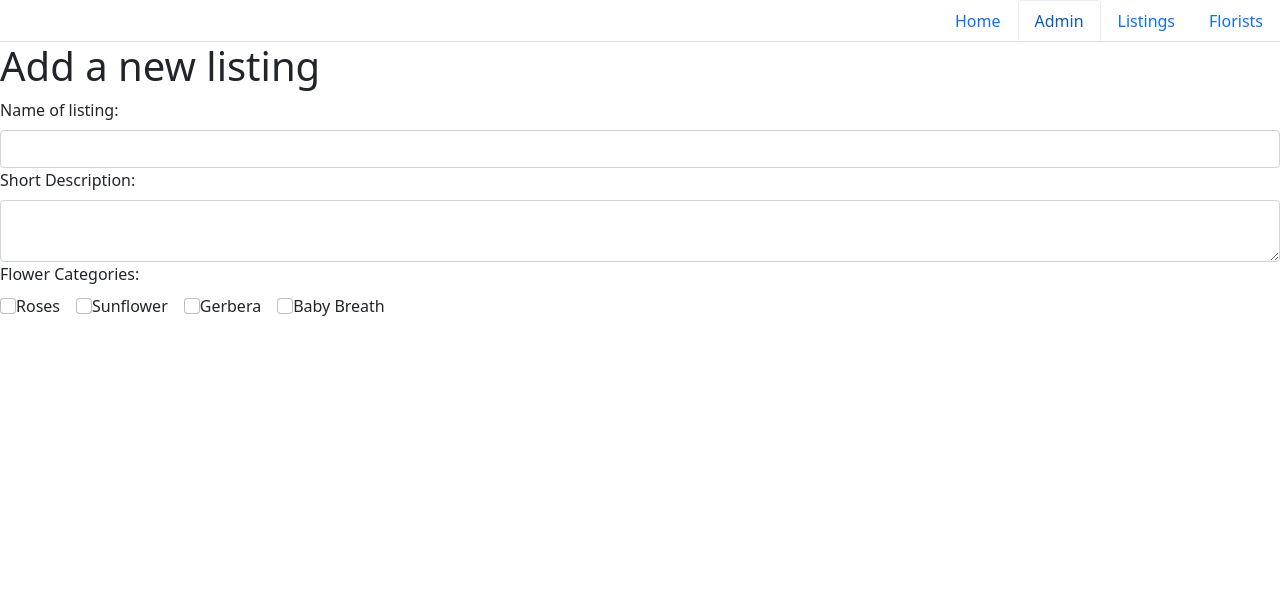
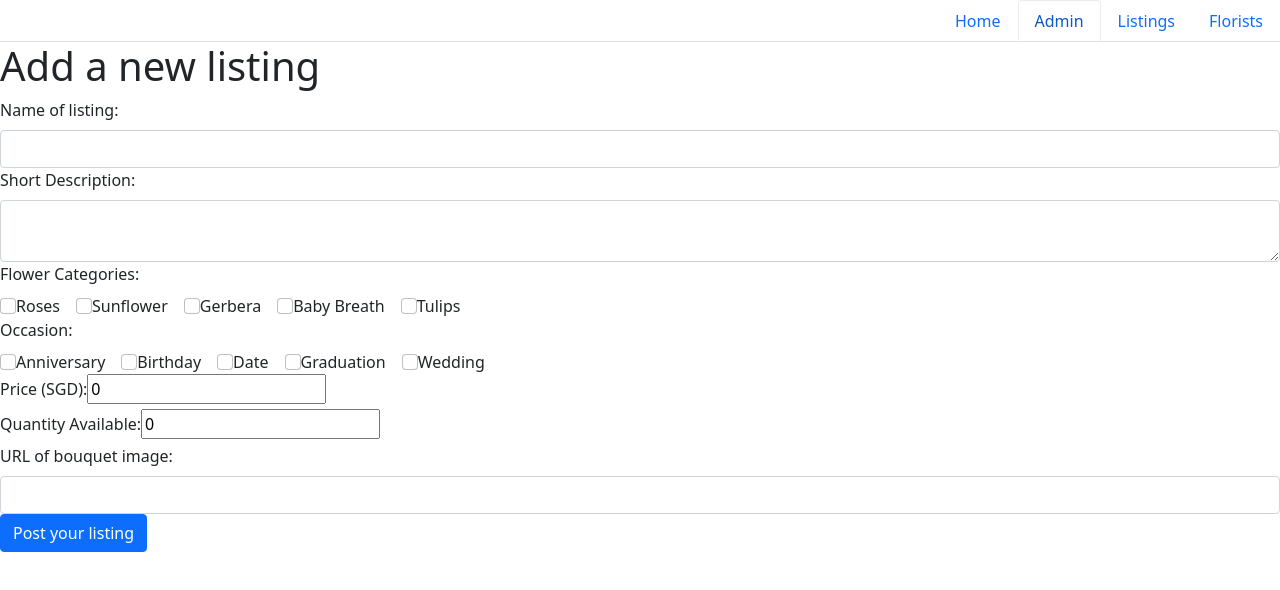
Before and after one commit to wanyi2882/Project-2-React, a React (Create React App) app in the folder project-2/: page / in a window 1280 px wide. Both pictures are taken after a click on the button "Admin". Shown: the top 590 px of the page. Built offline with nearby package versions, Linux system fonts and the light colour scheme.

Commit message:
Form update + validation for new listings

```diff
--- a/project-2/src/components/Admin.js
+++ b/project-2/src/components/Admin.js
@@ -1,13 +1,69 @@
 import React from 'react'
+import axios from 'axios'
+import Listings from './Listings'
 
 //Create form for Florists to add in new listings
 
 export default class Admin extends React.Component{
+
+    url = 'https://3000-tan-nightingale-xhc8uhmi.ws-us18.gitpod.io'
+
+    sendData = async () => {
+        await axios.post(this.url + "/listings",
+                                                 {
+                                                    "name": this.state.newListingName,
+                                                    "flower_type": this.state.newListingCategory,
+                                                    "price": parseFloat(this.state.newListingPrice),
+                                                    "occasion": this.state.newListingOccasion,
+                                                    "quantity": parseInt(this.state.newListingQuantity),
+                                                    "image": this.state.newListingImage
+                                                })
+
+    }
+
     state = {
         'newListingName': "",
         'newListingDescription': "",
-        'newListingCategory': []
+        'newListingCategory': [],
+        'newListingPrice': 0,
+        'newListingQuantity': 0,
+        'newListingOccasion': [],
+        'newListingImage': ""
+    }
 
+    onSubmitForm = () => {
+        let error = ""
+        if (this.state.newListingName.length < 1) {
+            error = error + "Please enter a name" + "\n"
+        }
+
+        if (this.state.newListingCategory.length < 1) {
+            error = error + "please choose at least one flower type" + "\n"
+        }
+
+        if (parseFloat(this.state.newListingPrice) <= 0) {
+            error = error + "Please enter price" + "\n"
+        }
+
+        if (parseInt(this.state.newListingQuantity) <= 0) {
+            error = error + "Please enter quantity more than 0" + "\n"
+        }
+
+        if (this.state.newListingOccasion < 1) {
+            error = error + "Please choose at least one occasion" + "\n"
+        }
+
+        if (this.state.newListingImage.length < 1){
+            error = error + "Please enter URL of image"
+        }
+
+        if (error == "") {
+            this.sendData()
+
+            alert ("Successful submission")
+        } else {
+            alert(error)
+        }
     }
 
     updateFormField = (event) => {
@@ -47,6 +103,7 @@ export default class Admin extends React.Component{
                 <input type="text"
                        className="form-control"
                        name="newListingName"
+                       required
                        value={this.state.newListingName}
                        onChange={this.updateFormField}/>
             </div>
@@ -103,7 +160,104 @@ export default class Admin extends React.Component{
                         Baby Breath
                     </label>
                 </div>
+                <div className="form-check-inline">
+                    <input className="form-check-input"
+                           type="checkbox"
+                           value="tulips"
+                           name="newListingCategory"
+                           checked={this.state.newListingCategory.includes('tulips')}
+                           onChange={this.updateCategoryCheckboxes} />
+                    <label className="form-check-label" for="category-tulips">
+                        Tulips
+                    </label>
+                </div>
             </div>
+
+            <div>
+                <div><label className="form-label">Occasion:</label></div>
+                <div className="form-check-inline">
+                    <input className="form-check-input"
+                           type="checkbox"
+                           value="anniversary"
+                           name="newListingOccasion"
+                           onChange={this.updateCategoryCheckboxes}
+                           checked={this.state.newListingOccasion.includes('anniversary')} />
+                    <label className="form-check-label" htmlFor="occasion-anniversary">
+                        Anniversary
+                    </label>
+                </div>
+                <div className="form-check-inline">
+                    <input className="form-check-input"
+                           type="checkbox"
+                           value="birthday"
+                           name="newListingOccasion"
+                           onChange={this.updateCategoryCheckboxes}
+                           checked={this.state.newListingOccasion.includes('birthday')} />
+                    <label className="form-check-label" htmlFor="occasion-birthday">
+                        Birthday
+                    </label>
+                </div>
+                <div className="form-check-inline">
+                    <input className="form-check-input"
+                           type="checkbox"
+                           value="date"
+                           name="newListingOccasion"
+                           onChange={this.updateCategoryCheckboxes}
+                           checked={this.state.newListingOccasion.includes('date')} />
+                    <label className="form-check-label" htmlFor="occasion-date">
+                        Date
+                    </label>
+                </div>
+                <div className="form-check-inline">
+                    <input className="form-check-input"
+                           type="checkbox"
+                           value="graduation"
+                           name="newListingOccasion"
+                           onChange={this.updateCategoryCheckboxes}
+                           checked={this.state.newListingOccasion.includes('graduation')} />
+                    <label className="form-check-label" htmlFor="occasion-graduation">
+                        Graduation
+                    </label>
+                </div>
+                <div className="form-check-inline">
+                    <input className="form-check-input"
+                           type="checkbox"
+                           value="wedding"
+                           name="newListingOccasion"
+                           onChange={this.updateCategoryCheckboxes}
+                           checked={this.state.newListingOccasion.includes('wedding')} />
+                    <label className="form-check-label" htmlFor="occasion-wedding">
+                        Wedding
+                    </label>
+                </div>
+            </div>
+
+            <div>
+                <label className="form-label">Price (SGD): </label>
+                <input type="number"
+                       name="newListingPrice"
+                       value={this.state.newListingPrice}
+                       onChange={this.updateFormField}/>
+            </div>
+            <div>
+                <label className="form-label">Quantity Available: </label>
+                <input type="number"
+                       name="newListingQuantity"
+                       value={this.state.newListingQuantity}
+                       onChange={this.updateFormField}/>
+            </div>
+            <div>
+                <label className="form-label">URL of bouquet image:</label>
+                <input type="text"
+                       className="form-control"
+                       name="newListingImage"
+                       value={this.state.newListingImage}
+                       onChange={this.updateFormField}/>
+            </div>
+            <button className="btn btn-primary"
+                    type="submit"
+                    onClick={() => this.onSubmitForm()}>Post your listing</button>
+
         </React.Fragment>
     }
 }
```
